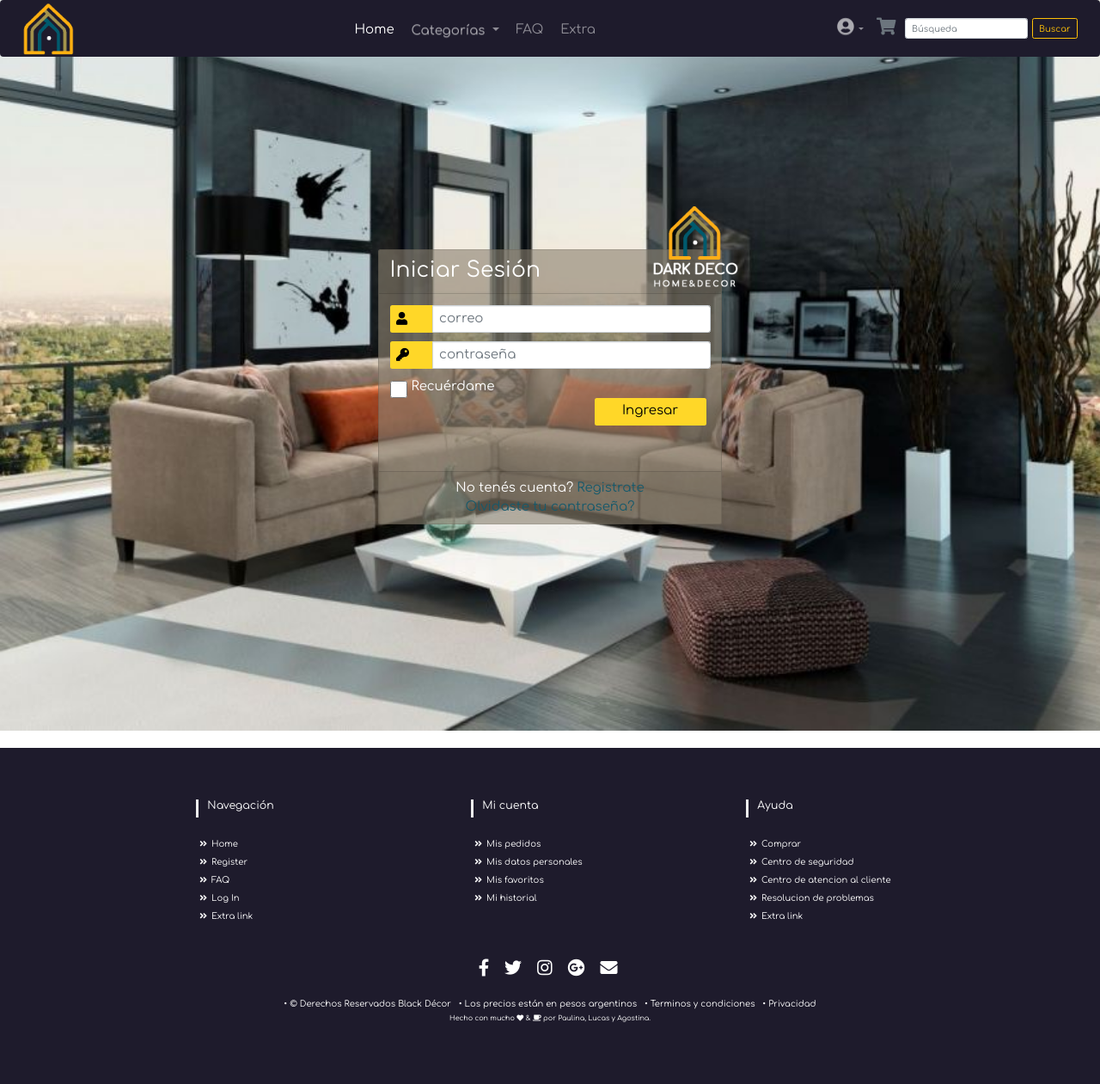
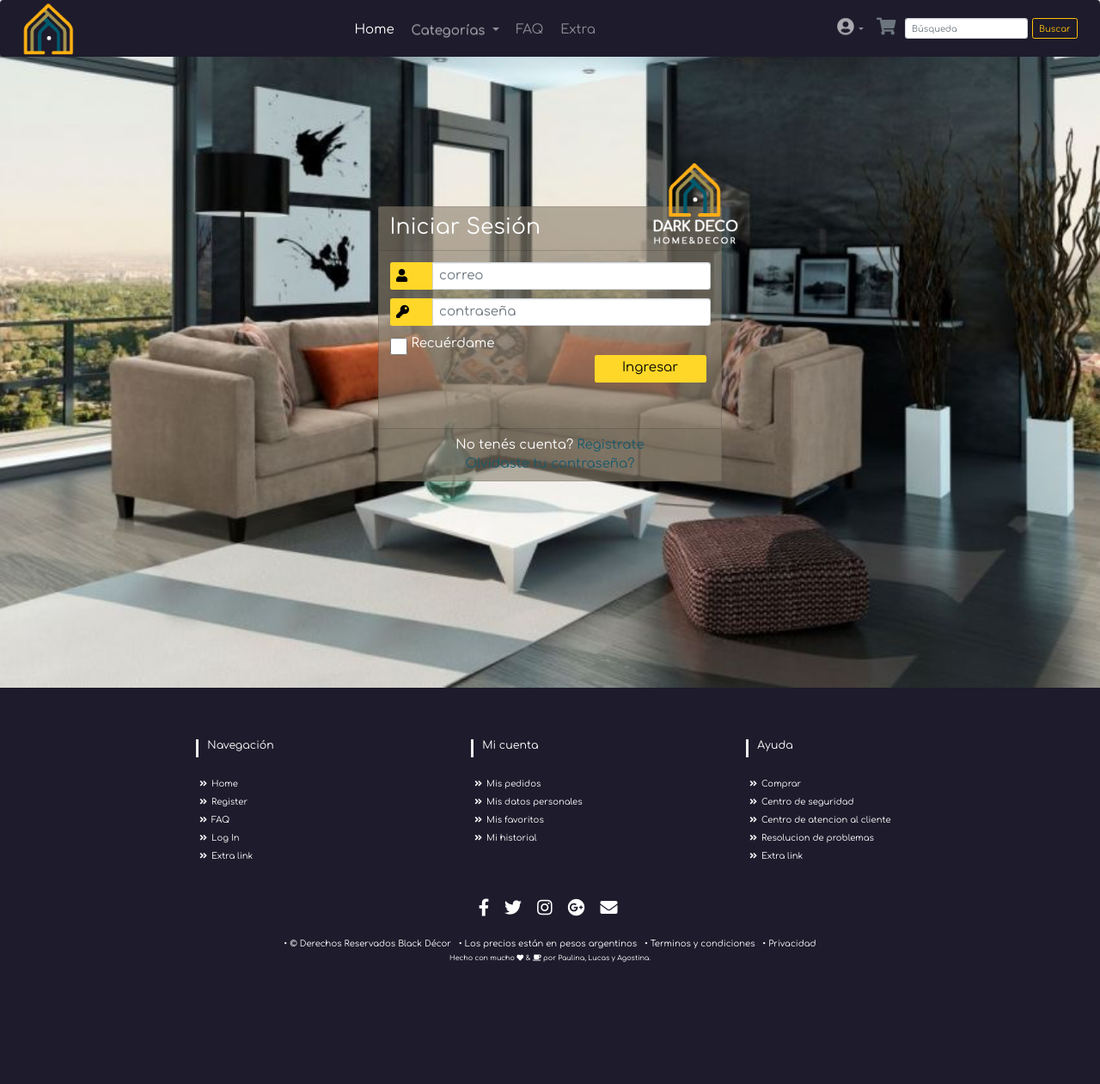
Before and after one commit to PaulinaMabres/DarkDeco, a PHP site: page /login.php in a window 1280 px wide. Shown: the whole page at 86% size. After the commit the page ends 1119 px from the top, so only its background shows below. Run offline with PHP 8.4, Linux system fonts and the light colour scheme; some libraries are stand-ins or nearby versions.

Commit message:
Probando git

```diff
--- a/css/login.css
+++ b/css/login.css
@@ -17,9 +17,9 @@ html,body{
 
 .container{
   height: 100%;
-  align-content: center;
-  margin-top: 50px;
-  margin-bottom: 20px;
+  /* align-content: center; */
+  /* margin-top: 10px; */
+  /* margin-bottom: 20px; */
 }
 
 .card{
```
